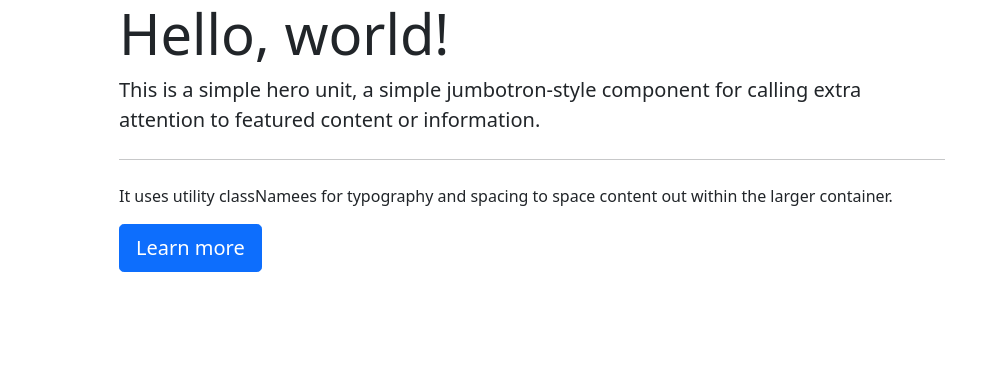
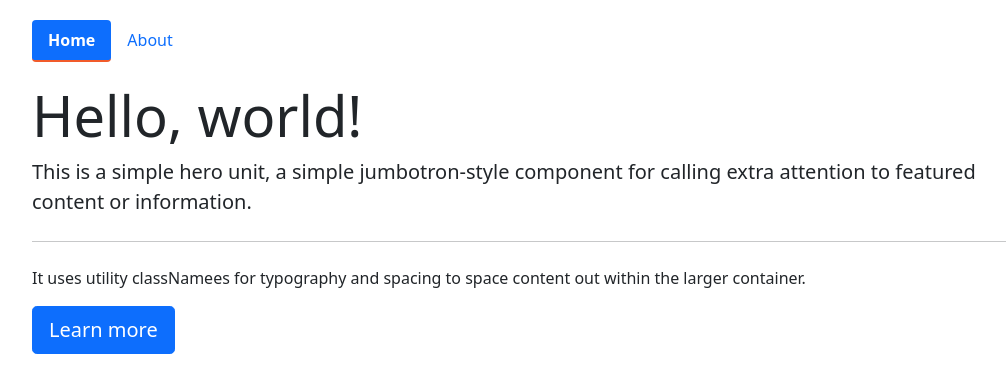
Before and after one commit to Samk13/react-redux-webpack, a React app: page / in a window 1280 px wide. Shown: the top 392 px of the page, without its empty margins (108-1114 px from the left). Built offline with nearby package versions, Linux system fonts and the light colour scheme.

Commit message:
fix style and implement page not found

```diff
--- a/src/components/App.js
+++ b/src/components/App.js
@@ -1,12 +1,18 @@
 import React from "react"
-import { Route } from "react-router-dom"
+import { Route, Switch } from "react-router-dom"
 import HomePage from "./home/HomePage"
 import AboutPage from "./about/AboutPage"
+import HeaderComp from "./common/HeaderComp"
+import NotFound from "./NotFound"
 
 const App = () => (
   <div className="container-fluid">
-    <Route exact path="/" component={HomePage} />
-    <Route path="/about" component={AboutPage} />
+    <HeaderComp />
+    <Switch>
+      <Route exact path="/" component={HomePage} />
+      <Route path="/about" component={AboutPage} />
+      <Route component={NotFound} />
+    </Switch>
   </div>
 )
 export default App
--- /dev/null
+++ b/src/components/NotFound.js
@@ -0,0 +1,12 @@
+import React from "react"
+import { Link } from "react-router-dom"
+
+const NotFound = () => (
+  <div className="container-fluid">
+    <h1 className="display-4"> Page Not Found </h1>
+    <Link to="/" className="btn btn-primary btn-lg">
+      Home
+    </Link>
+  </div>
+)
+export default NotFound
--- a/src/components/about/AboutPage.js
+++ b/src/components/about/AboutPage.js
@@ -3,7 +3,7 @@ import { Link } from "react-router-dom"
 
 const AboutPage = () => (
   <div className="jumbotron">
-    <h2>About</h2>
+    <h2 className="display-4">About</h2>
     <p>This app user react redux react router and other libraries</p>
     <Link to="/" className="btn btn-primary btn-lg">
       Home
--- /dev/null
+++ b/src/components/common/HeaderComp.js
@@ -0,0 +1,21 @@
+import React from "react"
+import { NavLink } from "react-router-dom"
+
+const HeaderComp = () => {
+  const activeStyle = {
+    // color: "#F15B2A",
+    fontWeight: "bold",
+    borderBottom: "2px solid #F15B2A",
+  }
+  return (
+    <nav className="nav nav-pills flex-column flex-sm-row">
+      <NavLink to="/" exact className="nav-link" activeStyle={activeStyle}>
+        Home
+      </NavLink>
+      <NavLink to="/about" className="nav-link" activeStyle={activeStyle}>
+        About
+      </NavLink>
+    </nav>
+  )
+}
+export default HeaderComp
--- a/src/components/home/HomePage.js
+++ b/src/components/home/HomePage.js
@@ -2,7 +2,7 @@ import React from "react"
 import { Link } from "react-router-dom"
 
 const HomePage = () => (
-  <div className="jumbotron">
+  <div className="jumbotron jumbotron-fluid">
     <h1 className="display-4">Hello, world!</h1>
     <p className="lead">
       This is a simple hero unit, a simple jumbotron-style component for calling
--- a/src/index.css
+++ b/src/index.css
@@ -1,5 +1,5 @@
 #app {
-  max-width: 850px;
+  max-width: 80%;
   margin: 0 auto;
 }
 
```
